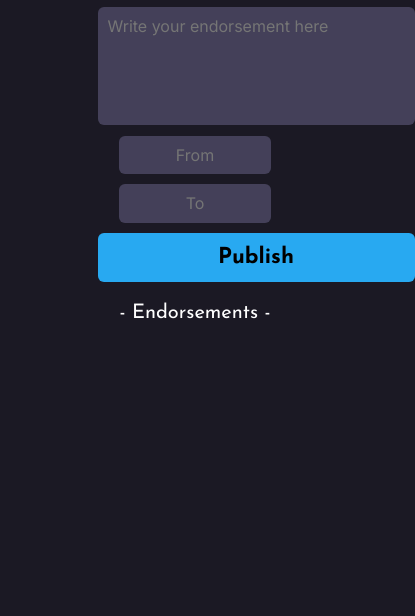
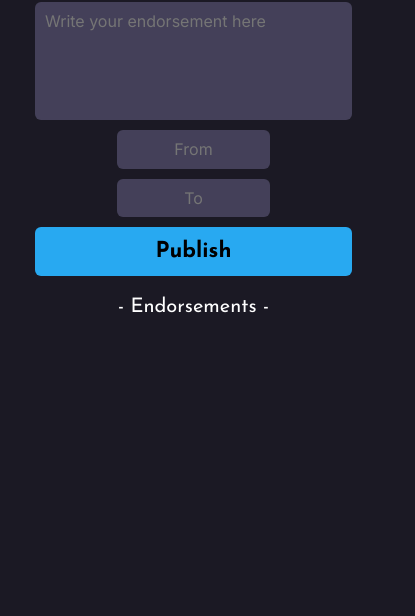
Before and after one commit to Ashwin-S-Nambiar/endorsement-app, a plain HTML site: page index.html in a window 390 px wide. Shown: the part 228-844 px from the top of the page, 415 px wide, since content can reach past the window. Drawn offline with nearby package versions, Linux system fonts and the light colour scheme; no server answers.

Commit message:
Added media queries for better mobile viewing

```diff
--- a/index.css
+++ b/index.css
@@ -145,3 +145,26 @@ input {
 .disabled {
   pointer-events: none;
 }
+
+@media only screen and (max-width: 600px) {
+
+  body {
+    margin-right: 125px;
+  }
+
+  .header-container {
+    display: flex;
+    flex-direction: column;
+    flex-wrap: wrap;
+    align-items: center;
+    justify-content: center;
+  }
+
+  .message-container {
+    display: flex;
+    flex-direction: column;
+    flex-wrap: wrap;
+    align-items: center;
+    justify-content: center;
+  }
+}
```
